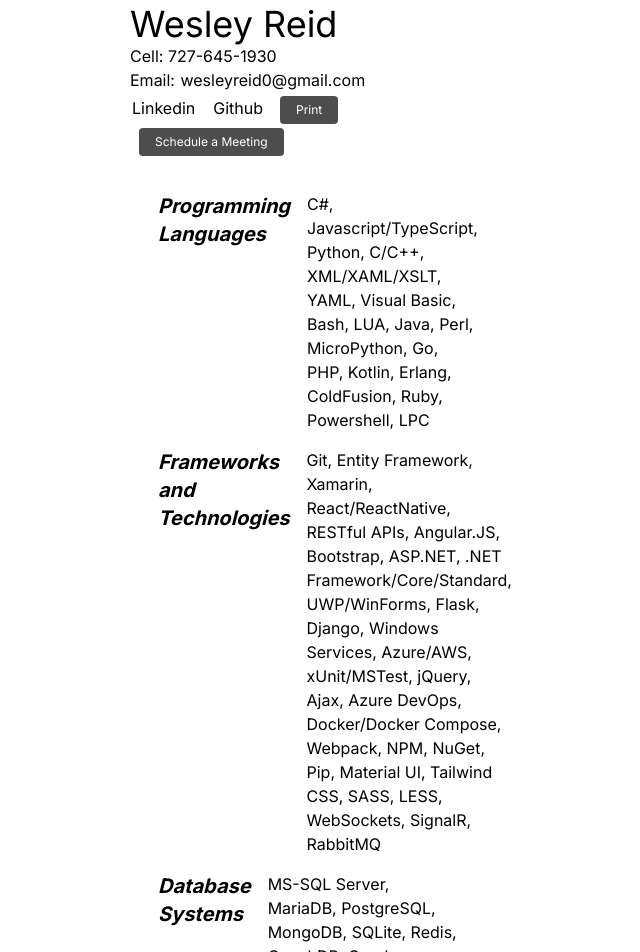
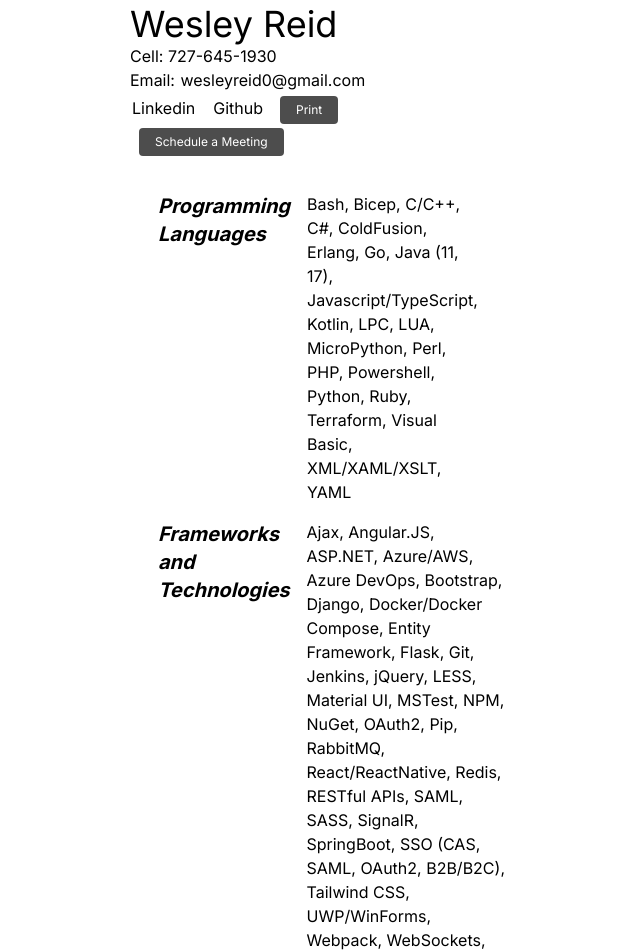
Before and after one commit to starhound/Resume, a Next.js app: page / in a window 1280 px wide. Shown: the top 952 px of the page, without its empty margins (335-975 px from the left). Built offline with nearby package versions, Linux system fonts and the light colour scheme.

Commit message:
Update Frameworks and ProgrammingLanguages components: add Redis, Jenkins, SpringBoot, and SSO; specify Java versions

```diff
--- a/src/components/Frameworks.js
+++ b/src/components/Frameworks.js
@@ -4,11 +4,10 @@ export default function Frameworks() {
             <dt className="text-lg sm:text-xl font-bold">Frameworks and Technologies</dt>
             <dd className="mt-2 sm:mt-0 sm:pl-4">
                 <p className="text-sm sm:text-base">
-                    Git, Entity Framework, Xamarin, React/ReactNative, RESTful APIs,
-                    Angular.JS, Bootstrap, ASP.NET, .NET Framework/Core/Standard, UWP/WinForms,
-                    Flask, Django, Windows Services, Azure/AWS, xUnit/MSTest, jQuery, Ajax,
-                    Azure DevOps, Docker/Docker Compose, Webpack, NPM, NuGet, Pip, Material UI,
-                    Tailwind CSS, SASS, LESS, WebSockets, SignalR, RabbitMQ
+                    Ajax, Angular.JS, ASP.NET, Azure/AWS, Azure DevOps, Bootstrap, Django, Docker/Docker Compose,
+                    Entity Framework, Flask, Git, Jenkins, jQuery, LESS, Material UI, MSTest, NPM, NuGet, OAuth2,
+                    Pip, RabbitMQ, React/ReactNative, Redis, RESTful APIs, SAML, SASS, SignalR, SpringBoot, SSO (CAS, SAML, OAuth2, B2B/B2C),
+                    Tailwind CSS, UWP/WinForms, Webpack, WebSockets, Windows Services, Xamarin, xUnit, .NET Framework/Core/Standard
                 </p>
             </dd>
         </dl>
--- a/src/components/ProgrammingLanguages.js
+++ b/src/components/ProgrammingLanguages.js
@@ -6,9 +6,8 @@ function ProgrammingLanguages() {
             <dt className="text-lg sm:text-xl font-bold">Programming Languages</dt>
             <dd className="mt-2 sm:mt-0 sm:pl-4">
                 <p className="text-sm sm:text-base">
-                    C#, Javascript/TypeScript, Python, C/C++, XML/XAML/XSLT, YAML,
-                    Visual Basic, Bash, LUA, Java, Perl, MicroPython, Go, PHP,
-                    Kotlin, Erlang, ColdFusion, Ruby, Powershell, LPC
+                    Bash, Bicep, C/C++, C#, ColdFusion, Erlang, Go, Java (11, 17), Javascript/TypeScript, Kotlin,
+                    LPC, LUA, MicroPython, Perl, PHP, Powershell, Python, Ruby, Terraform, Visual Basic, XML/XAML/XSLT, YAML
                 </p>
             </dd>
         </dl>
```
